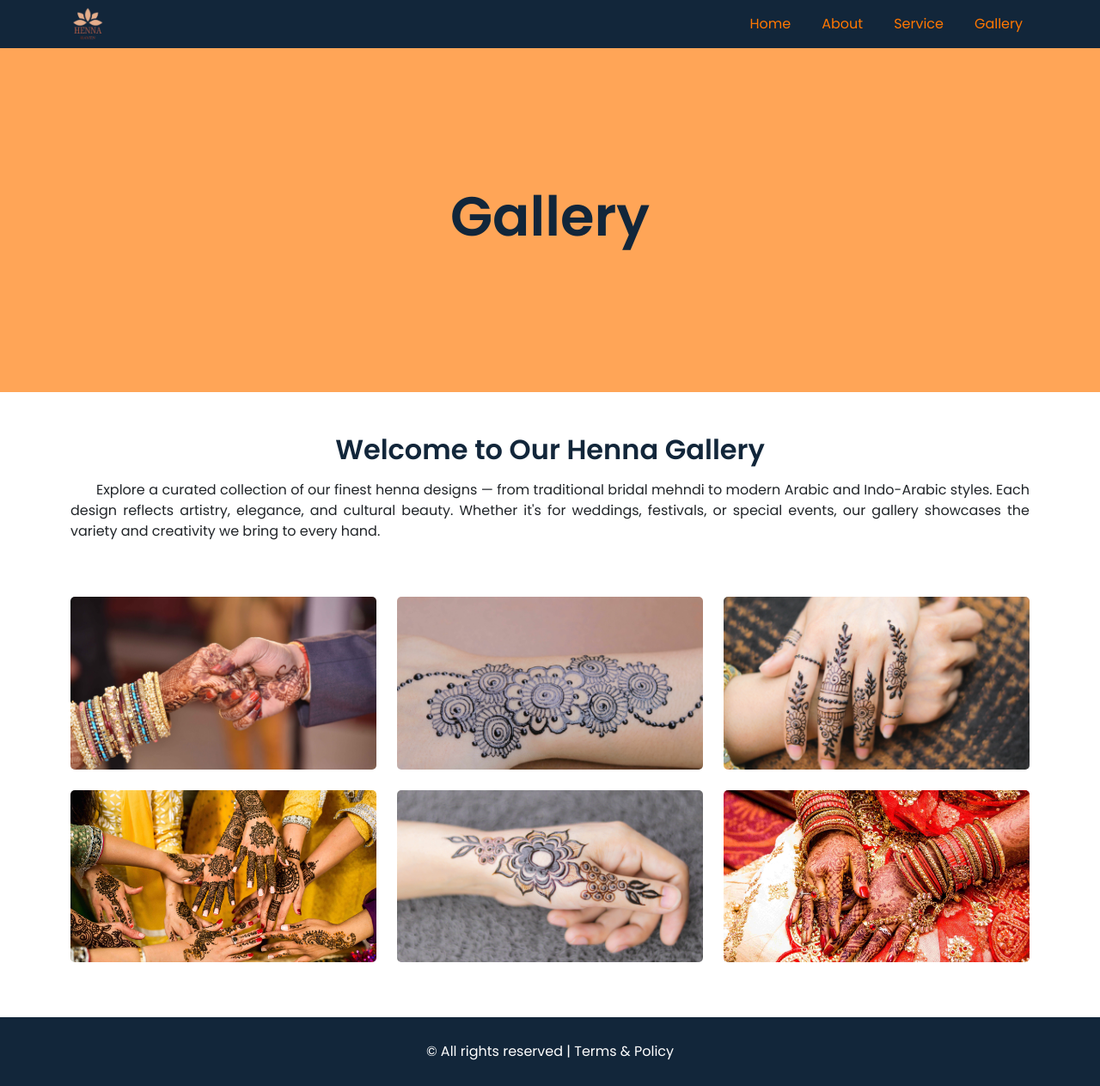
After one commit to kamaltamil0284/Henna-App, a Django app: page /gallery/ in a window 1280 px wide. The commit adds this page. Shown: the whole page at 86% size. Run offline with Django 5.2, Linux system fonts and the light colour scheme; some libraries are stand-ins or nearby versions.

Commit message:
Gallery page updated

```diff
--- a/HennaApp/static/css/base.css
+++ b/HennaApp/static/css/base.css
@@ -176,6 +176,7 @@ figure{
     aspect-ratio: 16/9;
     object-fit: cover;
     overflow: hidden;
+    cursor: pointer;
     transition: all .3s ease-in-out;
 }
 .card .card-img:hover{
--- a/HennaApp/static/css/base_2.css
+++ b/HennaApp/static/css/base_2.css
@@ -113,15 +113,73 @@ p{
 table tr th, table tr td {
     font-size: clamp(.8rem,1.3vw,1rem);
 }
-table tbody tr th{
-    background-color: #12263a44;
+
+.table tbody tr th {
+    background-color: #12263a44 !important;
 }
+.table tbody tr:hover td {
+    background-color: #12263a44 !important;
+}
+
+.btn-orange{
+    --bs-btn-color: #fff;
+    --bs-btn-bg: #ff7700;
+    --bs-btn-border-color: #ff7700;
+    --bs-btn-hover-color: #fff;
+    --bs-btn-hover-bg: #ec7004;
+    --bs-btn-hover-border-color: #d16302;
+    --bs-btn-focus-shadow-rgb: 49, 132, 253;
+    --bs-btn-active-color: #fff;
+    --bs-btn-active-bg: #d16302;
+    --bs-btn-active-border-color: #be5b03;
+    --bs-btn-active-shadow: inset 0 3px 5px rgba(0, 0, 0, 0.125);
+    --bs-btn-disabled-color: #fff;
+    --bs-btn-disabled-bg: #ff7700;
+    --bs-btn-disabled-border-color: #ff7700;
+}
+.book-now{
+    margin-top: 30px;
+    width: 100%;
+    display: inline-flex;
+    align-items: center;
+    justify-content: center;
+}
+.hero-btn{
+    padding: 10px 40px;
+    outline: none;
+    border-radius: 0;
+    font-weight: 700;
+}
+
+/* Gallery page */
+.gallery-pics{
+    display: flex;
+    align-items: center;
+    justify-content: center;
+}
+figure{
+    margin: 0;
+}
+.card{
+    border: none;
+}
+.card .card-img{
+    aspect-ratio: 16/9;
+    object-fit: cover;
+    overflow: hidden;
+    cursor: pointer;
+    transition: all .3s ease-in-out;
+}
+.card .card-img:hover{
+    scale: 1.03;
+}
+
 /* Footer */
 footer{
     color: white;
     background-color: #12263A;
     padding: 12px !important;
-    margin-top: 2%;
+    margin-top: 5%;
 }
 .copyrights{
     padding: 16px 0px;
--- a/HennaApp/templates/base.html
+++ b/HennaApp/templates/base.html
@@ -42,7 +42,7 @@
                         <a href="{% url 'service' %}" class="nav-link">Service</a>
                     </li>
                     <li class="nav-justified">
-                        <a href="#gallery" class="nav-link">Gallery</a>
+                        <a href="{% url 'gallery' %}" class="nav-link">Gallery</a>
                     </li>
                 </ul>
             </div>
@@ -71,7 +71,7 @@
                         <a class="nav-link" href="{% url 'service' %}">Service</a>
                     </li>
                     <li class="nav-item">
-                        <a class="nav-link" href="#gallery">Gallery</a>
+                        <a class="nav-link" href="{% url 'gallery' %}">Gallery</a>
                     </li>
                 </ul>
             </div>
--- a/HennaApp/templates/base_2.html
+++ b/HennaApp/templates/base_2.html
@@ -42,7 +42,7 @@
                         <a href="{% url 'service' %}" class="nav-link">Service</a>
                     </li>
                     <li class="nav-justified">
-                        <a href="#gallery" class="nav-link">Gallery</a>
+                        <a href="{% url 'gallery' %}" class="nav-link">Gallery</a>
                     </li>
                 </ul>
             </div>
--- /dev/null
+++ b/HennaApp/templates/gallery_page.html
@@ -0,0 +1,54 @@
+{% extends 'base_2.html' %}
+{% load static %}
+
+{% block landing %}
+    <section class="container-fluid secondary-hero">
+        <h2 class="hero-head">Gallery</h2>
+    </section>
+{% endblock landing %}
+<!-- Gallery page -->
+{% block main_content %}
+    <!-- Gallery section -->
+    <section class="container about-body">
+        <h2 class="mb-3">Welcome to Our Henna Gallery</h2>
+        <p>
+            Explore a curated collection of our finest henna designs — from traditional bridal mehndi to modern Arabic and Indo-Arabic styles.
+            Each design reflects artistry, elegance, and cultural beauty.
+            Whether it's for weddings, festivals, or special events, our gallery showcases the variety and creativity we bring to every hand.
+        </p>
+    </section>
+    <section class="container" id="gallery">
+        <div class="row g-4">
+            <div class="col-md-4 gallery-pics">
+                <figure class="card">
+                    <img src="{% static 'images/gallery/HennaArt1.jpg' %}" alt="Henna Image" class="card-img">
+                </figure>
+            </div>
+            <div class="col-md-4 gallery-pics">
+                <figure class="card">
+                    <img src="{% static 'images/gallery/HennaArt2.jpg' %}" alt="Henna Image" class="card-img">
+                </figure>
+            </div>
+            <div class="col-md-4 gallery-pics">
+                <figure class="card">
+                    <img src="{% static 'images/gallery/HennaArt3.jpg' %}" alt="Henna Image" class="card-img">
+                </figure>
+            </div>
+            <div class="col-md-4 gallery-pics">
+                <figure class="card">
+                    <img src="{% static 'images/gallery/HennaArt4.jpg' %}" alt="Henna Image" class="card-img">
+                </figure>
+            </div>
+            <div class="col-md-4 gallery-pics">
+                <figure class="card">
+                    <img src="{% static 'images/gallery/HennaArt5.jpg' %}" alt="Henna Image" class="card-img">
+                </figure>
+            </div>
+            <div class="col-md-4 gallery-pics">
+                <figure class="card">
+                    <img src="{% static 'images/gallery/HennaArt6.jpg' %}" alt="Henna Image" class="card-img">
+                </figure>
+            </div>
+        </div>
+    </section>
+{% endblock main_content %}
--- a/HennaApp/templates/landing.html
+++ b/HennaApp/templates/landing.html
@@ -3,6 +3,6 @@
     <div class="container land-content">
         <h1>Henna Art</h1>
         <p>Celebrate your special moments with the elegance of traditional and contemporary mehandi designs.</p>
-        <button class="hero-btn btn btn-outline-orange ">Book Now</button>
+        <button class="hero-btn btn btn-outline-orange">Book Now</button>
     </div>
 </section>
--- a/HennaApp/templates/service_page.html
+++ b/HennaApp/templates/service_page.html
@@ -11,7 +11,7 @@
         <div class="service-tag">
             <p>We provide elegant mehandi services for every occasion, customized to your needs.</p>
         </div>
-        <table class="table table-bordered table-hover table-striped table-responsive">
+        <table class="table table-bordered table-responsive align-middle">
             <thead class="table-success text-center">
                 <tr>
                     <th>Service Type</th>
@@ -85,7 +85,7 @@
             </tbody>
         </table>
         <div class="book-now">
-            <button type="submit" class="hero-btn">Book Now</button>
+            <button type="submit" class="hero-btn btn btn-orange">Book Now</button>
         </div>
     </section>
 {% endblock main_content %}
--- a/HennaApp/urls.py
+++ b/HennaApp/urls.py
@@ -5,4 +5,5 @@ urlpatterns = [
     path('',Home,name='home'),
     path('about/',About,name='about'),
     path('service/',Service,name='service'),
+    path('gallery/',Gallery,name='gallery'),
 ]
--- a/HennaApp/views.py
+++ b/HennaApp/views.py
@@ -10,3 +10,6 @@ def About(request):
 
 def Service(request):
     return render(request,'service_page.html')
+
+def Gallery(request):
+    return render(request,'gallery_page.html')
```
Also changed, not shown: 2 other files.
